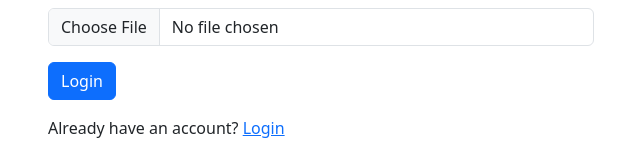
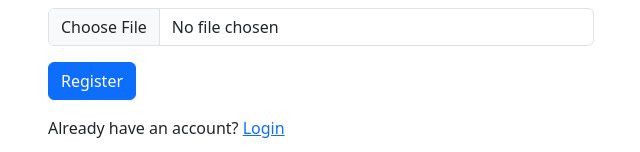
Before and after one commit to volonm/gymmate_mod6, a React (Vite) app in the folder FrontEnd/Gym-Vite/: page /register in a window 1280 px wide. Shown: the part 736-888 px from the top of the page, without its empty margins (319-959 px from the left). Built offline with nearby package versions, Linux system fonts and the light colour scheme.

Commit message:
Update v1.1 Patch FrontEnd

```diff
--- a/FrontEnd/Gym-Vite/src/RegistrationPage.tsx
+++ b/FrontEnd/Gym-Vite/src/RegistrationPage.tsx
@@ -67,7 +67,7 @@ const RegistrationPage: React.FC = () => {
   };
 
   return (
-    <SharedForm title="Mobile Registration Page" onSubmit={handleSubmit} linkText="Already have an account?" to="/" buttonText="Login" linkButtonText="Login">
+    <SharedForm title="Mobile Registration Page" onSubmit={handleSubmit} linkText="Already have an account?" to="/" buttonText="Register" linkButtonText="Login">
       <div className="mb-3">
         <label className="form-label">Email:</label>
         <input
```
